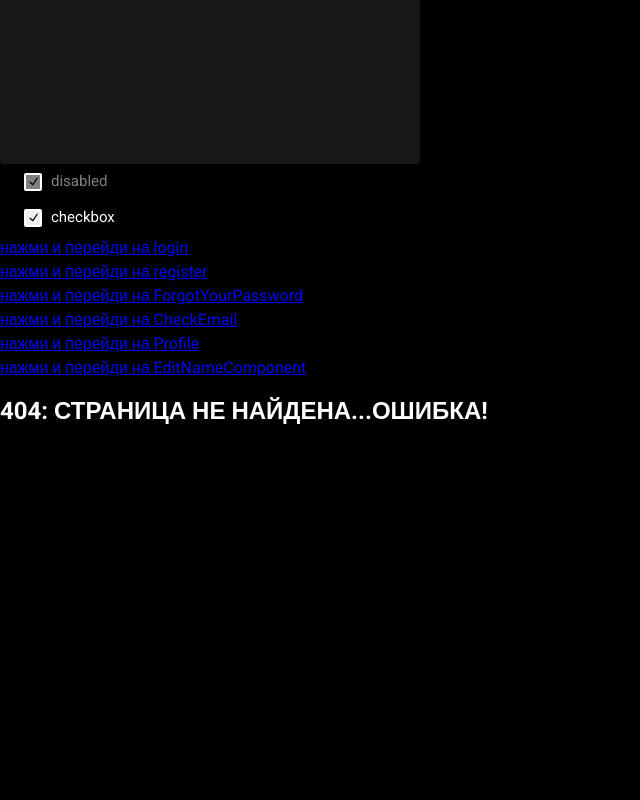
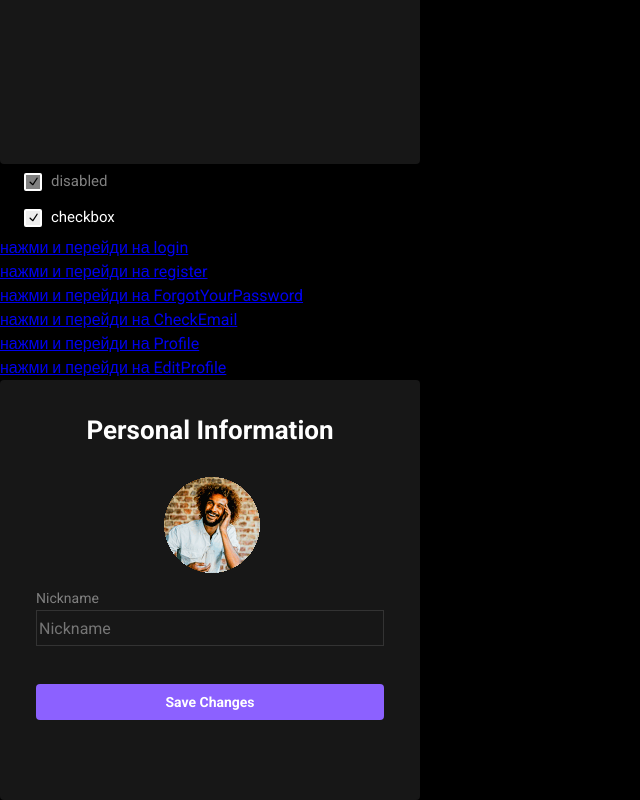
Before and after one commit to Pashkouski/Flashcards, a React (Vite) app: page /editProfile in a window 1280 px wide. Before the commit this address led to /404. Shown: the part 942-1742 px from the top of the page, without its empty margins (0-640 px from the left). Before the commit the page ends 1385 px from the top, so only its background shows below. Built offline with nearby package versions, Linux system fonts and the light colour scheme; a web font is replaced by a local one.

Commit message:
EditProfile

```diff
--- a/src/App.tsx
+++ b/src/App.tsx
@@ -9,7 +9,7 @@ import {
   Checkbox2,
   CheckboxUniversal,
   CheckEmail,
-  EditNameComponent,
+  EditProfile,
   ForgotYourPassword,
   itemTabType,
   Login,
@@ -209,7 +209,7 @@ export function App() {
           <NavLink to={'/profile'}>нажми и перейди на Profile</NavLink>
         </div>
         <div>
-          <NavLink to={'/editNameComponent'}>нажми и перейди на EditNameComponent</NavLink>
+          <NavLink to={'/editProfile'}>нажми и перейди на EditProfile</NavLink>
         </div>
 
         <Routes>
@@ -218,7 +218,7 @@ export function App() {
           <Route path="forgotYourPassword" element={<ForgotYourPassword />} />
           <Route path="checkEmail" element={<CheckEmail />} />
           <Route path="profile" element={<Profile />} />
-          <Route path="editNameComponent" element={<EditNameComponent />} />
+          <Route path="editProfile" element={<EditProfile />} />
 
           <Route path="/" element={<Navigate to="/login" />} />
           <Route path="*" element={<Navigate to="/404" />} />
--- a/src/components/ui/editNameComponent/editNameComponent.tsx
+++ /dev/null
@@ -1,8 +0,0 @@
-export const EditNameComponent = () => {
-  return (
-    <div>
-      это заглушка к компоненте EditNameComponent... нажми на ссылки выше чтоб перейти на другие
-      компоненты
-    </div>
-  )
-}
--- a/src/components/ui/editNameComponent/index.ts
+++ /dev/null
@@ -1 +0,0 @@
-export * from './editNameComponent'
--- /dev/null
+++ b/src/components/ui/editProfile/editProfile.module.scss
@@ -0,0 +1,20 @@
+.card {
+  display: flex;
+  flex-direction: column;
+  justify-content: space-between;
+
+  max-width: 26.25rem;
+  height: 26.25rem;
+  padding: 2.06rem 2.25rem 5rem;
+}
+
+.headear {
+  text-align: center;
+}
+
+.iconUser {
+  width: 6rem;
+  height: 6rem;
+  margin-top: 1rem;
+  margin-left: 8rem;
+}
--- /dev/null
+++ b/src/components/ui/editProfile/editProfile.tsx
@@ -0,0 +1,50 @@
+import { zodResolver } from '@hookform/resolvers/zod'
+import { useForm } from 'react-hook-form'
+import { z } from 'zod'
+
+import iconUser from '../../../assets/icons/iconUser.png'
+import { ControlTextField } from '../../../common/controlTextField/controlTextField.tsx'
+import { Button } from '../button'
+import { CardComponent } from '../cardComponent'
+import { Typography } from '../typography'
+
+import st from './editProfile.module.scss'
+
+const editProfileSchema = z.object({
+  nickname: z.string().min(1),
+})
+
+type FormEditProfileType = z.infer<typeof editProfileSchema>
+export const EditProfile = () => {
+  const { handleSubmit, control } = useForm<FormEditProfileType>({
+    resolver: zodResolver(editProfileSchema),
+  })
+  const handlerOnSubmit = (data: any) => {
+    alert(data.nickname)
+    console.log(data)
+  }
+
+  return (
+    <form onSubmit={handleSubmit(handlerOnSubmit)} noValidate>
+      <CardComponent className={st.card}>
+        <Typography className={st.headear} variant="large">
+          Personal Information
+        </Typography>
+
+        <img className={st.iconUser} src={iconUser} />
+        <ControlTextField
+          control={control}
+          name="nickname"
+          placeholder="Nickname"
+          sizeWidthTextField="21.75rem"
+          type="email"
+          label="Nickname"
+        />
+
+        <Button type={'submit'} fullWidth={true}>
+          Save Changes
+        </Button>
+      </CardComponent>
+    </form>
+  )
+}
--- /dev/null
+++ b/src/components/ui/editProfile/index.ts
@@ -0,0 +1 @@
+export * from './editProfile'
--- a/src/components/ui/index.ts
+++ b/src/components/ui/index.ts
@@ -12,4 +12,4 @@ export * from './register'
 export * from './forgotYourPassword'
 export * from './checkEmail'
 export * from './profile'
-export * from './editNameComponent'
+export * from './editProfile'
--- a/src/components/ui/profile/profile.tsx
+++ b/src/components/ui/profile/profile.tsx
@@ -41,7 +41,7 @@ export const Profile = () => {
       <Typography className={st.address} variant="body2">
         {address}
       </Typography>
-      <Button onClick={handlerOnClick}>
+      <Button variant={'secondary'} onClick={handlerOnClick}>
         <Logout width="23" height="23" />
         Logout
       </Button>
```
Also changed, not shown: 1 other file (tests, documents, lock files or other folders).
